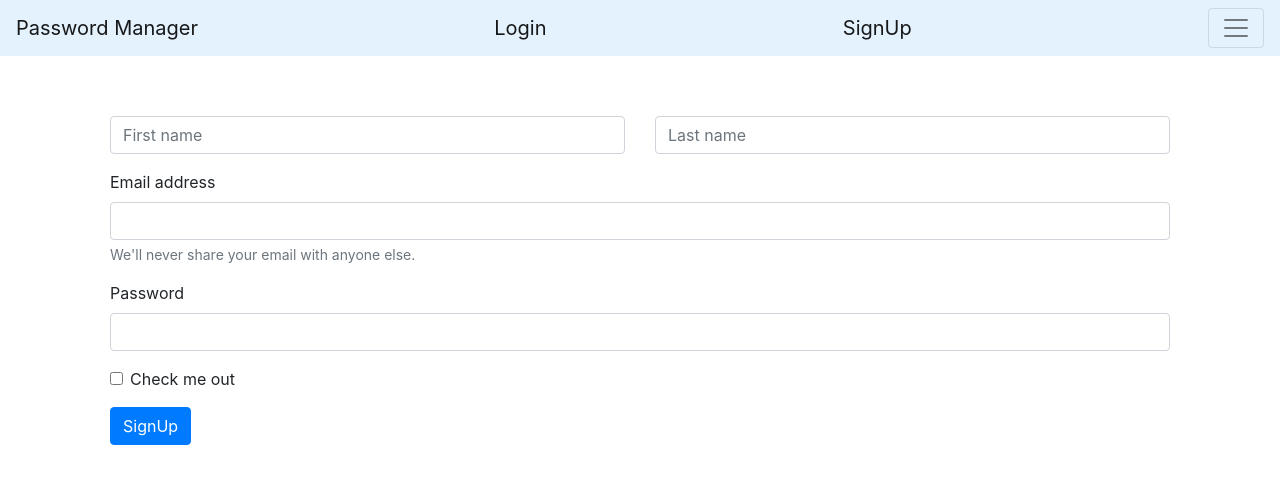
After one commit to Nilanjan-nath/2023-Minor-Project, a Python web app: template website/templates/signup.html in a window 1280 px wide. The commit adds this page. Shown: the top 484 px of the page. Run offline with Jinja, Linux system fonts and the light colour scheme; the template is opened without the code that fills it, so the values that code supplies are empty.

Commit message:
code: Added login and signup page

```diff
--- a/website/__init__.py
+++ b/website/__init__.py
@@ -3,12 +3,15 @@ from flask import Flask, render_template, url_for,redirect, request, flash
 from .extensions import db,login_manager
 from .models import PasswordManager, User
 from flask_login import login_required
+from .auth import auth
 
 def createapp():
     app = Flask(__name__)
     app.config['SQLALCHEMY_DATABASE_URI'] = 'sqlite:///ppmanager2.db'
     app.config['SECRET_KEY'] = 'mysecretkey'
     db.init_app(app)
+
+    app.register_blueprint(auth, url_prefix ='/')
 
 
     @app.route('/')
@@ -17,6 +20,7 @@ def createapp():
         return render_template("index.html", user_list = user_list)
 
     @app.route('/add', methods =["GET", "POST"])
+
 
     def add_details():
         if request.method == "POST":
--- a/website/models.py
+++ b/website/models.py
@@ -15,7 +15,8 @@ class PasswordManager(db.Model):
 
 class User(UserMixin , db.Model):
     id = db.Column(db.Integer , primary_key = True)
-    name = db.Column(db.String(250))
+    first_name = db.Column(db.String(250))
+    last_name = db.Column(db.String(250))
     email = db.Column(db.String(220), nullable = False)
     password = db.Column(db.String(64),nullable = False)
 
--- a/website/templates/base.html
+++ b/website/templates/base.html
@@ -10,6 +10,8 @@
 <body>
     <nav class="navbar navbar-light" style="background-color: #e3f2fd;">
        <a class="navbar-brand" href="/">Password Manager</a>
+       <a class="navbar-brand" href="/login">Login</a>
+       <a class="navbar-brand" href="/SignUp">SignUp</a>
        <button class="navbar-toggler" type="button" data-toggle="collapse" data-target="#navbarSupportedContent" aria-controls="navbarSupportedContent" aria-expanded="false" aria-label="Toggle navigation">
         <span class="navbar-toggler-icon"></span>
       </button>
--- /dev/null
+++ b/website/templates/signup.html
@@ -0,0 +1,41 @@
+{%extends "base.html"%}
+
+{% block content%}
+<style>
+    .container{
+        margin-top: 10px;
+        padding: 20px;
+    }
+</style>
+<div class="container">
+
+    <form method="POST" action="/SignUp">
+        <div class="form-group">
+
+            <div class="row">
+              <div class="col">
+                <input type="text" class="form-control" placeholder="First name">
+              </div>
+              <div class="col">
+                <input type="text" class="form-control" placeholder="Last name">
+              </div>
+            </div>
+        </div>
+        <div class="form-group">
+            <label for="exampleInputEmail1">Email address</label>
+            <input type="email" class="form-control" id="exampleInputEmail1" name = "myEmail" aria-describedby="emailHelp">
+            <small id="emailHelp" class="form-text text-muted">We'll never share your email with anyone else.</small>
+          </div>
+          <div class="form-group">
+            <label for="exampleInputPassword1">Password</label>
+            <input type="password" class="form-control" id="exampleInputPassword1" name="masterPassword">
+          </div>
+          <div class="form-group form-check">
+            <input type="checkbox" class="form-check-input" id="exampleCheck1">
+            <label class="form-check-label" for="exampleCheck1">Check me out</label>
+          </div>
+          <button type="submit" class="btn btn-primary">SignUp</button>
+      </form>
+</div>
+
+{%endblock%}
```
Also changed, not shown: website/auth.py (+25 -0 lines), website/templates/login.html (added, +21 -0 lines), instance/ppmanager2.db.
